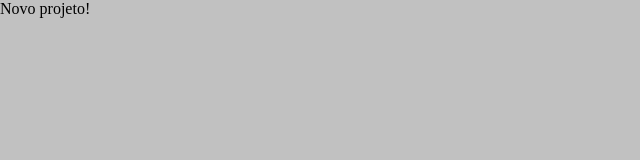
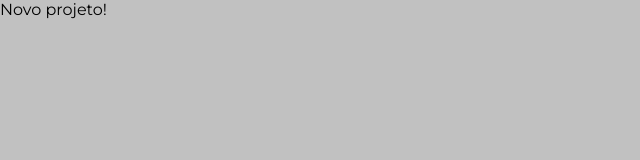
Before and after one commit to GSBarros17/pagina-react, a JavaScript app: page / in a window 1280 px wide. Shown: the top 160 px of the page, without its empty margins (0-640 px from the left). Built offline with nearby package versions, Linux system fonts and the light colour scheme; the HTML template or start-up script is replaced by a standard one.

Commit message:
add fonte ao projeto

```diff
--- a/public/index.html
+++ b/public/index.html
@@ -2,19 +2,19 @@
 <html lang="pt-br">
   <head>
     <meta charset="utf-8" />
-    <link rel="icon" href="%PUBLIC_URL%/favicon.ico" />
     <meta name="viewport" content="width=device-width, initial-scale=1" />
-    <meta name="theme-color" content="#000000" />
     <meta
       name="description"
       content="Web site created using create-react-app"
     />
-    <link rel="apple-touch-icon" href="%PUBLIC_URL%/logo192.png" />
+    <link rel="preconnect" href="https://fonts.googleapis.com">
+    <link rel="preconnect" href="https://fonts.googleapis.com">
+    <link rel="preconnect" href="https://fonts.gstatic.com" crossorigin>
+    <link href="https://fonts.googleapis.com/css2?family=Montserrat:wght@200;300;400;500;600;700;800&display=swap" rel="stylesheet">
     <link rel="manifest" href="%PUBLIC_URL%/manifest.json" />
-    <title>Curso React</title>
+    <title>Finance Project</title>
   </head>
   <body>
-    <noscript>You need to enable JavaScript to run this app.</noscript>
     <div id="root"></div>
   </body>
 </html>
--- a/src/index.css
+++ b/src/index.css
@@ -2,7 +2,7 @@
   padding: 0;
   margin: 0;
   box-sizing: border-box;
-
+  font-family: 'Montserrat', sans-serif;
 }
 
 html, body, #root {
```
